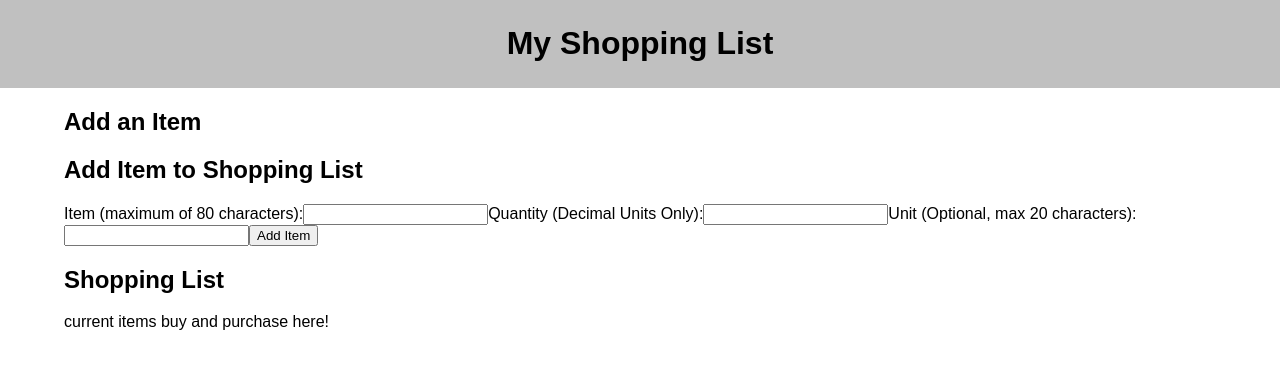
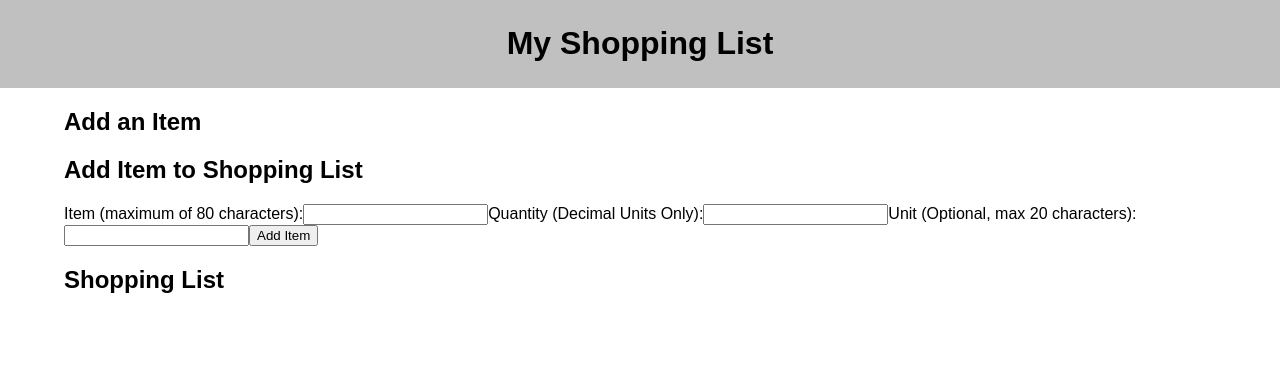
Before and after one commit to ndweir/thursday-group-react-shopping-list, a React (Vite) app: page / in a window 1280 px wide. Shown: the top 368 px of the page. Built offline with nearby package versions, Linux system fonts and the light colour scheme; no server answers.

Commit message:
new component

```diff
--- a/src/components/App/App.jsx
+++ b/src/components/App/App.jsx
@@ -4,11 +4,11 @@ import {useState, useEffect} from 'react';
 import Header from '../Header/Header.jsx';
 import './App.css';
 import ShoppingListForm from '../ShoppingListForm/ShoppingListForm.jsx';
+import ShoppingListRender from '../ShoppingListRender/ShoppingListRender.jsx';
 
 function App() {
 
     let [allItems, setAllItems] = useState([])
-    let [itemInput, setItemInput] = useState('');
 
     // fetch shopping items
     const fetchShoppingList = () => {
@@ -39,7 +39,7 @@ function App() {
 
                 <div>
                     <h2>Shopping List</h2>
-                    current items buy and purchase here!
+                    <ShoppingListRender allItems = {allItems} />
                 </div>
             </main>
         </div>
--- /dev/null
+++ b/src/components/ShoppingListRender/ShoppingListRender.jsx
@@ -0,0 +1,8 @@
+import React from "react";
+
+export default function ShoppingListRender({items}){
+
+    console.log('Items Prop', items)
+
+
+}
```
